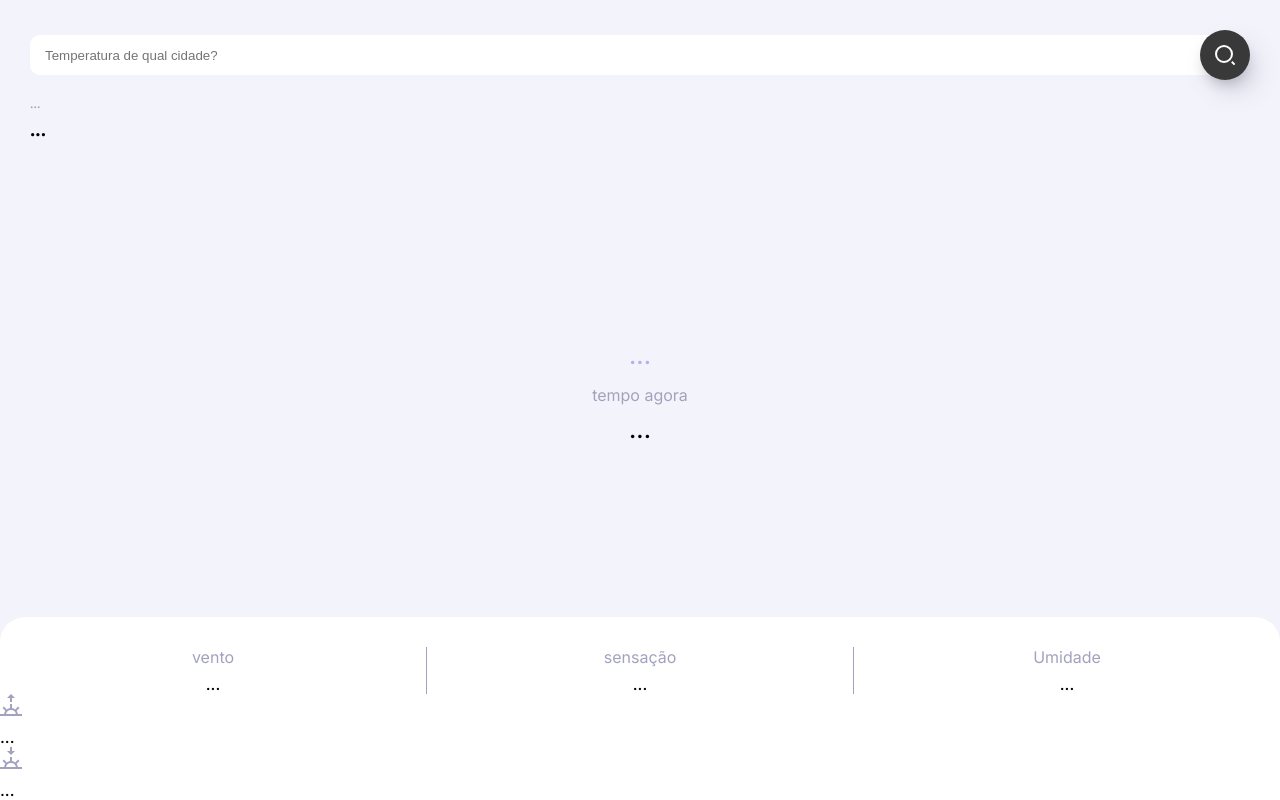
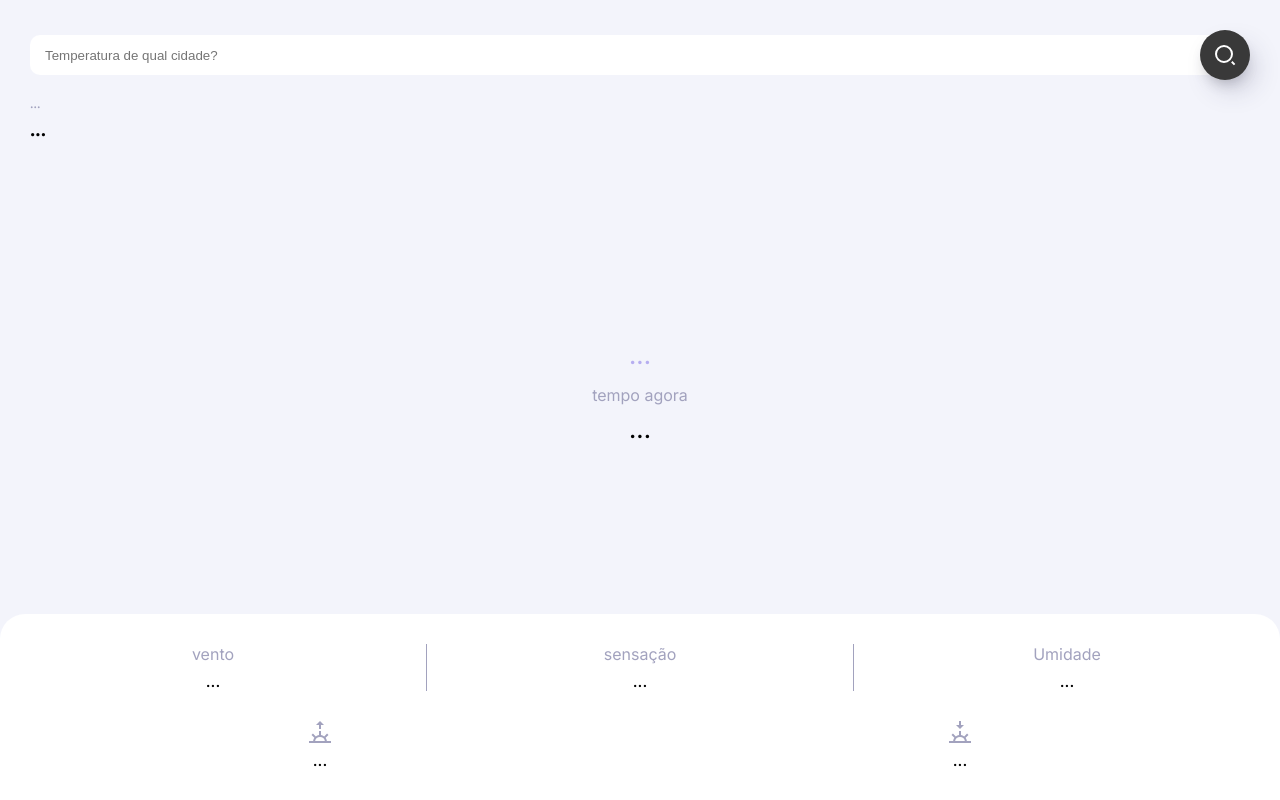
Before and after one commit to ClebSantos404/Snapclima, a plain HTML site: page index.html in a window 1280 px wide. Drawn offline with Linux system fonts and the light colour scheme.

Commit message:
estilização dos horarios do sol

```diff
--- a/style.css
+++ b/style.css
@@ -136,3 +136,17 @@ body {
     font-weight: 500;
     margin-top: 7px;
 }
+
+/* sun */
+
+.sunset-sunrise {
+    display: flex;
+    margin: 30px 0;
+}
+
+.sunset-sunrise__item {
+    width: 100%;
+    display: flex;
+    flex-direction: column;
+    align-items: center;
+}
```
